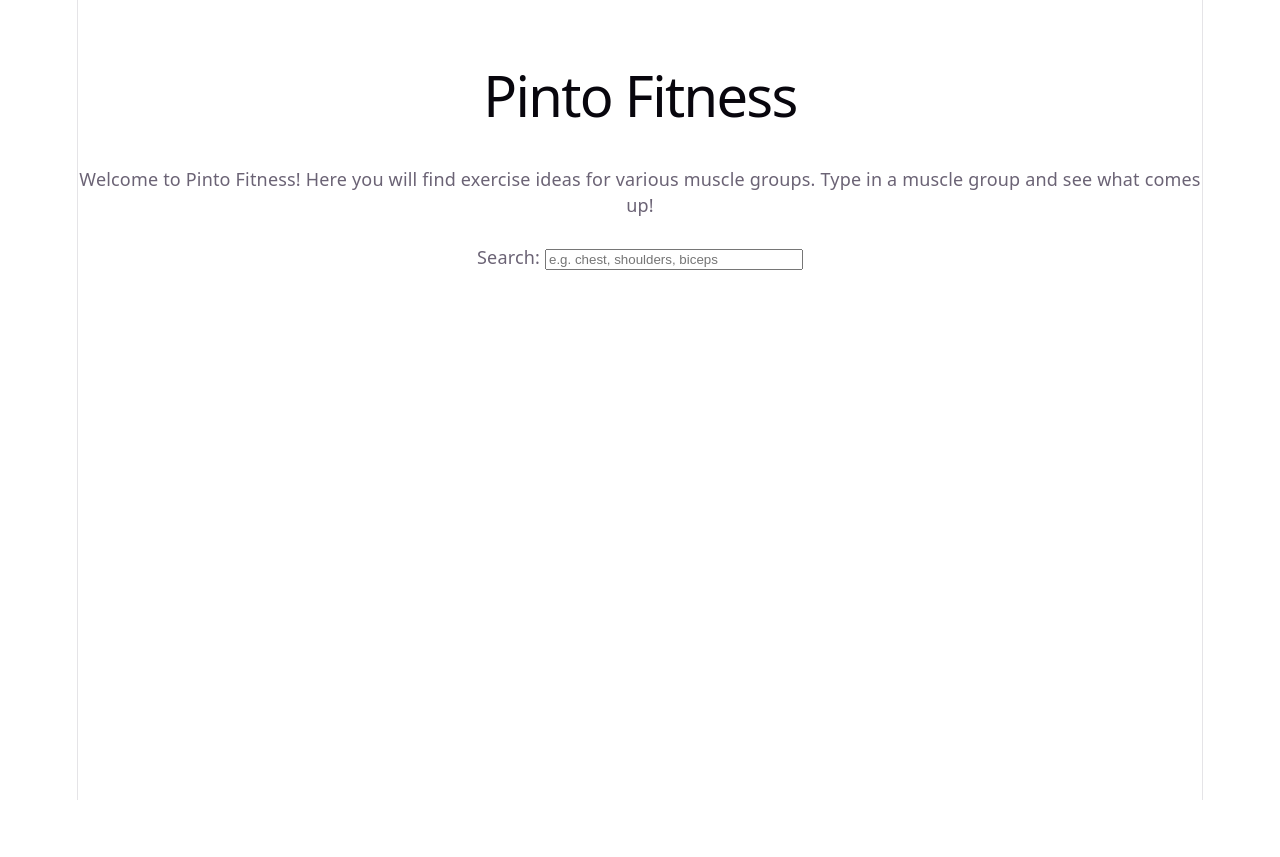
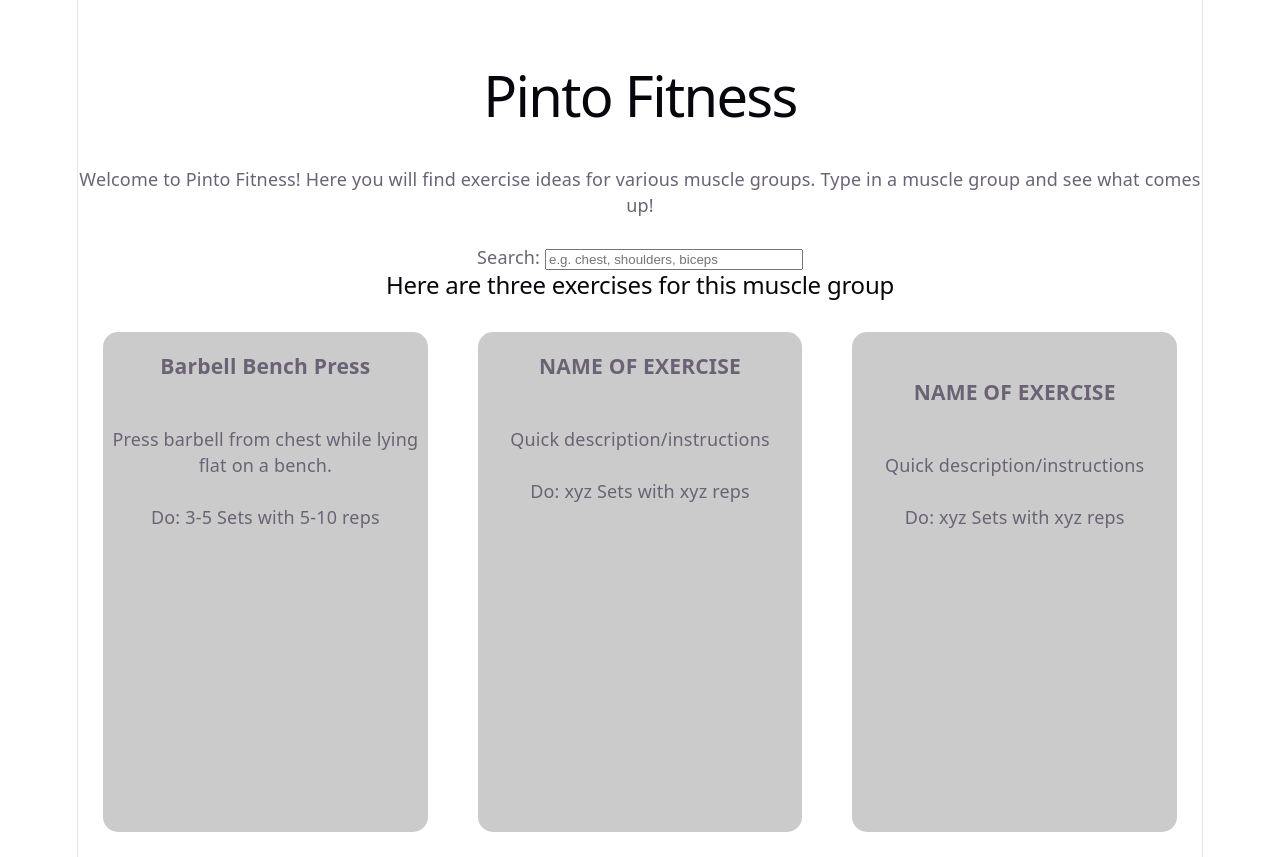
Before and after one commit to bhawk3/Pinto-Fitness, a React (Vite) app: page / in a window 1280 px wide. Before the commit the page ends 800 px from the top, so only its background shows below. Built offline with nearby package versions, Linux system fonts and the light colour scheme.

Commit message:
Data is flowinggggg

```diff
--- a/src/main.jsx
+++ b/src/main.jsx
@@ -1,10 +1,10 @@
 import { StrictMode } from "react";
 import { createRoot } from "react-dom/client";
 import "./index.css";
-import App from "./App.jsx";
+import DisplayData from "./displayData.jsx";
 
 createRoot(document.getElementById("root")).render(
 	<StrictMode>
-		<App />
+		<DisplayData />
 	</StrictMode>,
 );
```
